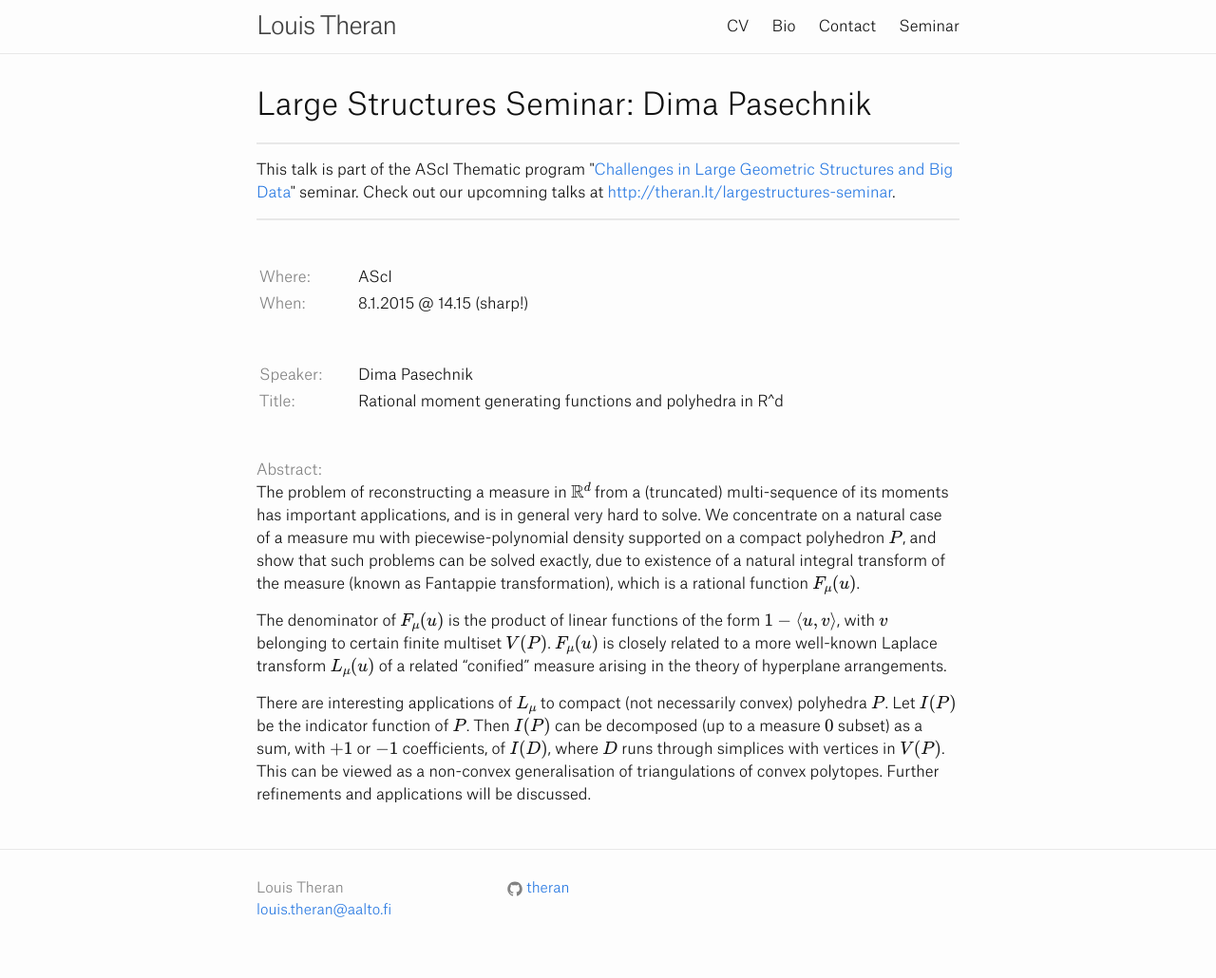
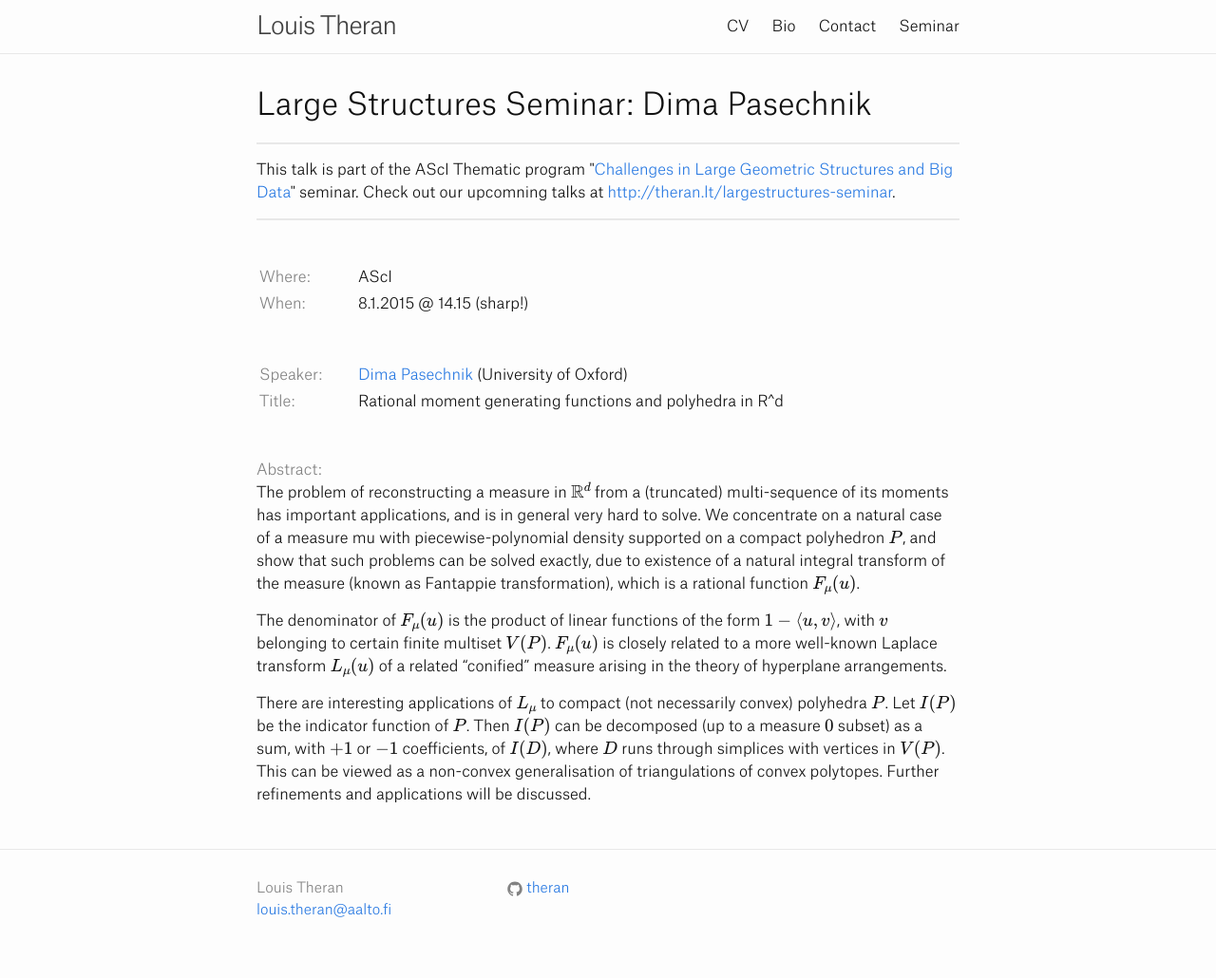
Before and after one commit to theran/theran.github.io, a Jekyll site: the page built from _seminartalks/2015-01-08-pasechnik.md, in a window 1280 px wide. Shown: the whole page at 95% size. Built offline with Jekyll 4.4.1, drawn with Linux system fonts in a browser that asks for light colours; formulas are drawn with MathJax 3.

Commit message:
Update 2015-01-08-pasechnik.md

```diff
--- a/_seminartalks/2015-01-08-pasechnik.md
+++ b/_seminartalks/2015-01-08-pasechnik.md
@@ -1,9 +1,9 @@
 ---
 layout: seminartalk
 speaker: Dima Pasechnik
-speakerinst:
+speakerinst: University of Oxford
 speakershortinst:
-speakerurl:
+speakerurl: http://www.cs.ox.ac.uk/people/dmitrii.pasechnik/
 talktitle:  "Rational moment generating functions and polyhedra in R^d"
 talkdate: 8.1.2015
 talktime: 14.15 (sharp!)
```
